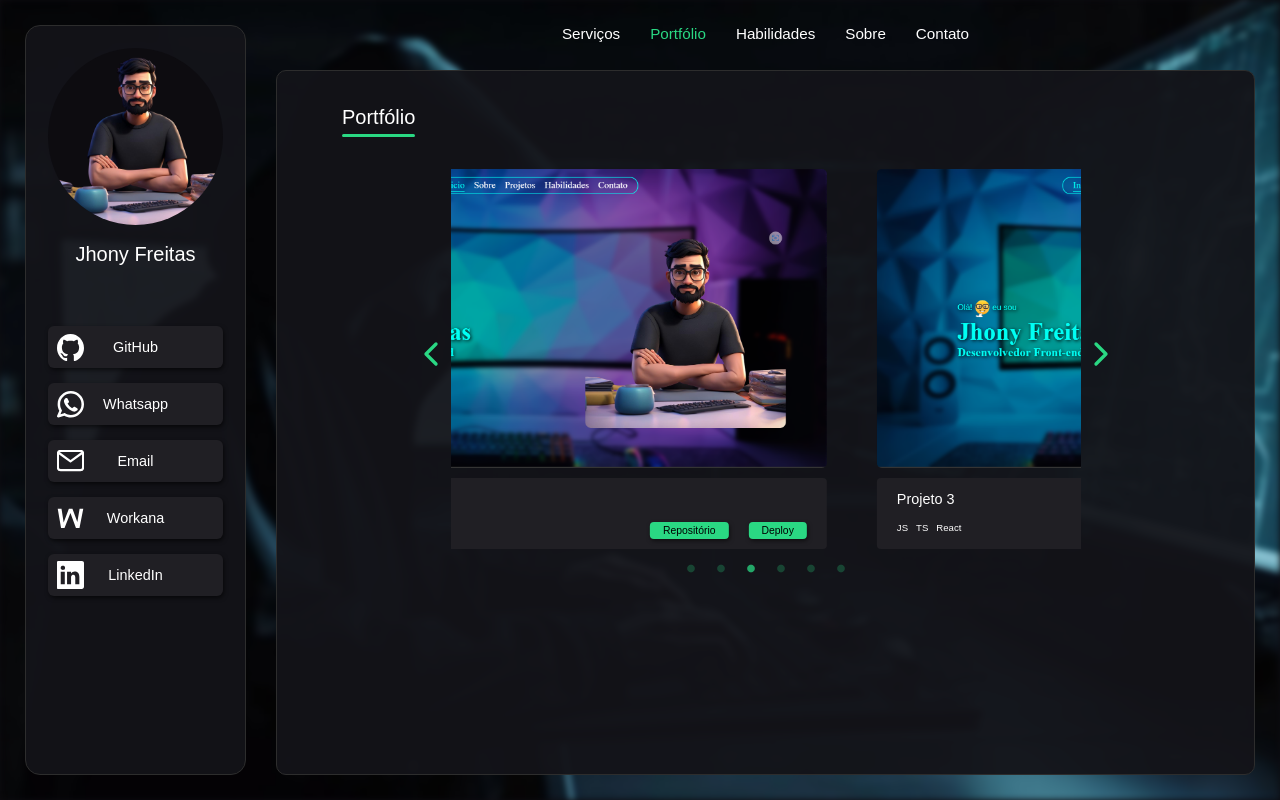
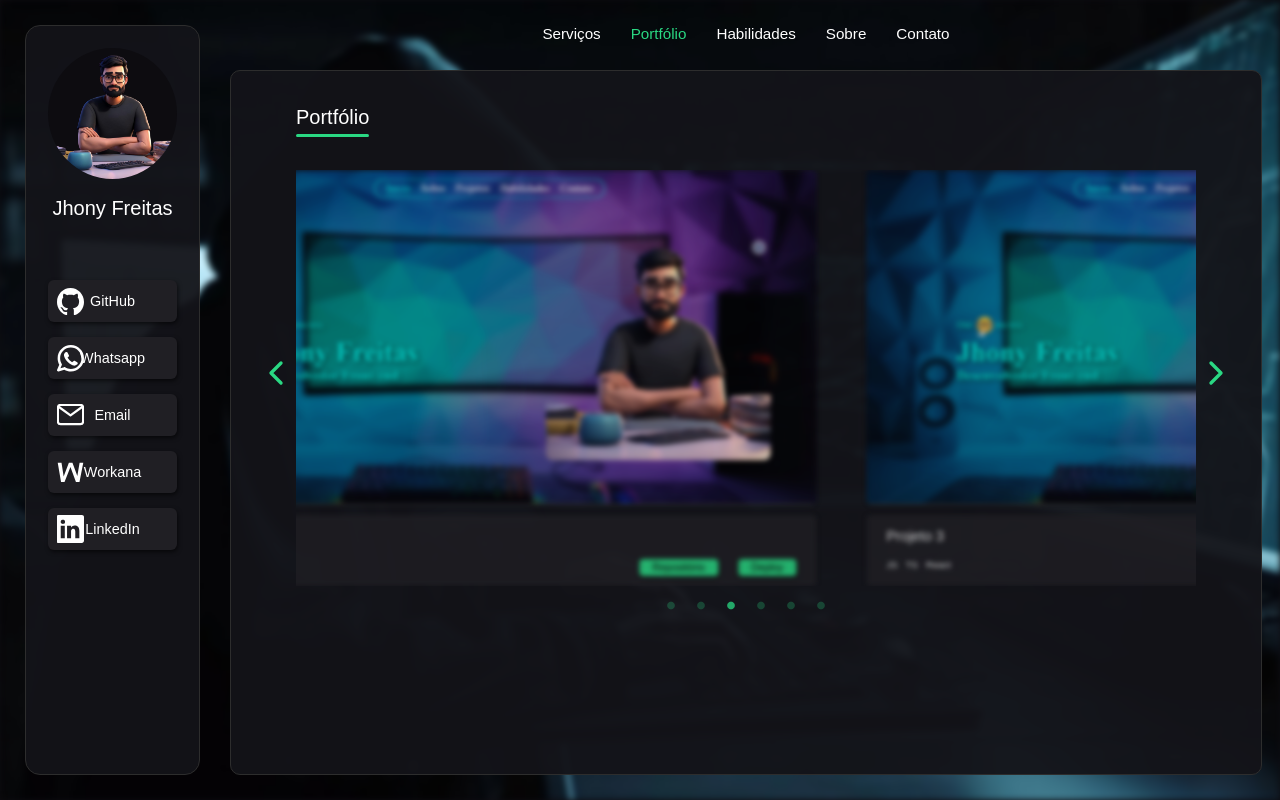
Before and after one commit to setDevJohn/portfolio, a React (Vite) app: page /portfolio in a window 1280 px wide. Built offline with nearby package versions, Linux system fonts and the light colour scheme.

Commit message:
chore: Update component

```diff
--- a/src/pages/NavLayout/components/Profile/styles.ts
+++ b/src/pages/NavLayout/components/Profile/styles.ts
@@ -9,6 +9,7 @@ export const ProfileContainer = styled.div`
   border-radius: 15px;
   border: ${({ theme }) => `1px solid ${theme.strokeColor}`};
   padding: 22px;
+  min-width: 175px;
   height: 100%;
 
   /* width: 0px;
--- a/src/pages/Portfolio/Portfolio.tsx
+++ b/src/pages/Portfolio/Portfolio.tsx
@@ -26,7 +26,10 @@ export const Portfolio = () => {
     dots: true,
     infinite: true,
     speed: 1000,
+    centerMode: true,
+    centerPadding: '100px',
     slidesToShow: 1,
+    easing: 'ease',
     slidesToScroll: 1,
     autoplay: true,
     autoplaySpeed: 2500,
@@ -42,6 +45,7 @@ export const Portfolio = () => {
           {projectList.map(({ name, path, stacks }) => (
             <CardProject
               key={name}
+              className="card-project"
               $active={selectedCard === name}
               onClick={() => setSelectedCard(name)}
             >
--- a/src/pages/Portfolio/styles.ts
+++ b/src/pages/Portfolio/styles.ts
@@ -21,8 +21,12 @@ export const CarouselContainer = styled.div`
   animation: ${fadeIn} 0.6s ease-in-out forwards 0.3s;
   margin-top: 2%;
   width: 100%;
-  max-width: 630px;
+  max-width: 900px;
 
+  .slick-slide:not(.slick-center) .card-project {
+    filter: blur(5px);
+    opacity: 0.6;
+  }
   .slick-dots {
     bottom: -30px;
   }
@@ -47,6 +51,7 @@ export const ImageContainer = styled.div`
   width: 100%;
 `;
 export const CardProject = styled.div`
+  transition: 0.8s ease;
   padding: 0 25px ;
   width: 100%;
 `;
```
